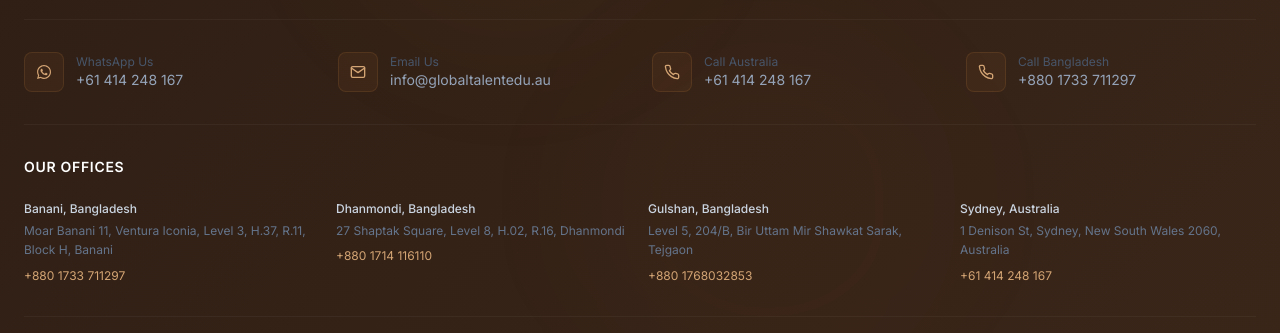
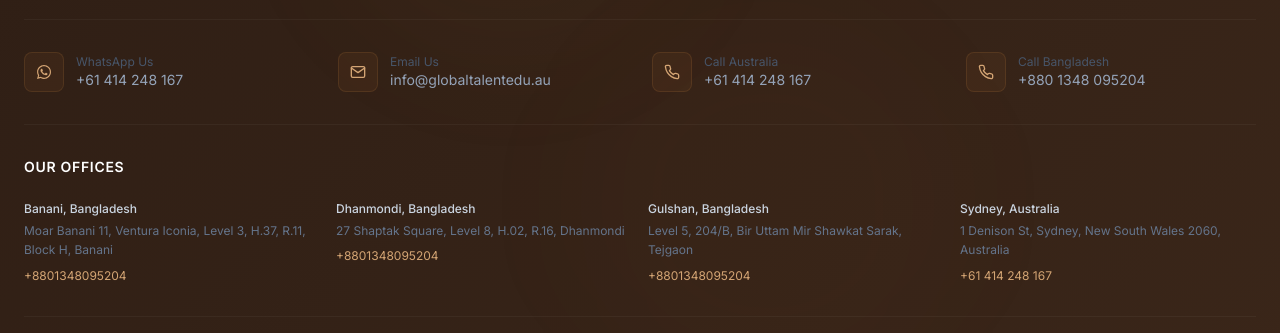
Before and after one commit to ZRJOY10/consultation_site, a React (Vite) app: page /blog in a window 1280 px wide. Shown: the part 3773-4106 px from the top of the page. Built offline with nearby package versions, Linux system fonts and the light colour scheme; no server answers.

Commit message:
fix: update contact numbers for Bangladesh offices in footer and addresses

```diff
--- a/src/components/Footer.jsx
+++ b/src/components/Footer.jsx
@@ -134,7 +134,7 @@
             { icon: FaWhatsapp, label: 'WhatsApp Us', value: '+61 414 248 167', href: 'https://wa.me/61414248167' },
             { icon: FiMail, label: 'Email Us', value: 'info@globaltalentedu.au', href: 'mailto:info@globaltalentedu.au' },
             { icon: FiPhone, label: 'Call Australia', value: '+61 414 248 167', href: 'tel:+61414248167' },
-            { icon: FiPhone, label: 'Call Bangladesh', value: '+880 1733 711297', href: 'tel:+8801733711297' },
+            { icon: FiPhone, label: 'Call Bangladesh', value: '+880 1348 095204', href: 'tel:+8801348095204' },
           ].map(({ icon: Icon, label, value, href }) => (
             <a key={label} href={href} className="flex items-center gap-3 group">
               <div className={`w-10 h-10 rounded-lg border flex items-center justify-center transition-colors ${
--- a/src/data/addresses.js
+++ b/src/data/addresses.js
@@ -3,22 +3,22 @@
     city: 'Banani',
     country: 'Bangladesh',
     address: 'Moar Banani 11, Ventura Iconia, Level 3, H.37, R.11, Block H, Banani',
-    phone: '+880 1733 711297',
-    whatsapp: '+880 1733 711297',
+    phone: '+8801348095204',
+    whatsapp: '+8801348095204',
   },
   {
     city: 'Dhanmondi',
     country: 'Bangladesh',
     address: '27 Shaptak Square, Level 8, H.02, R.16, Dhanmondi',
-    phone: '+880 1714 116110',
-    whatsapp: '+880 1714 116110',
+    phone: '+8801348095204',
+    whatsapp: '+8801348095204',
   },
   {
     city: 'Gulshan',
     country: 'Bangladesh',
     address: 'Level 5, 204/B, Bir Uttam Mir Shawkat Sarak, Tejgaon',
-    phone: '+880 1768032853',
-    whatsapp: '+880 1768032853',
+    phone: '+8801348095204',
+    whatsapp: '+8801348095204',
   },
   {
     city: 'Sydney',
```
